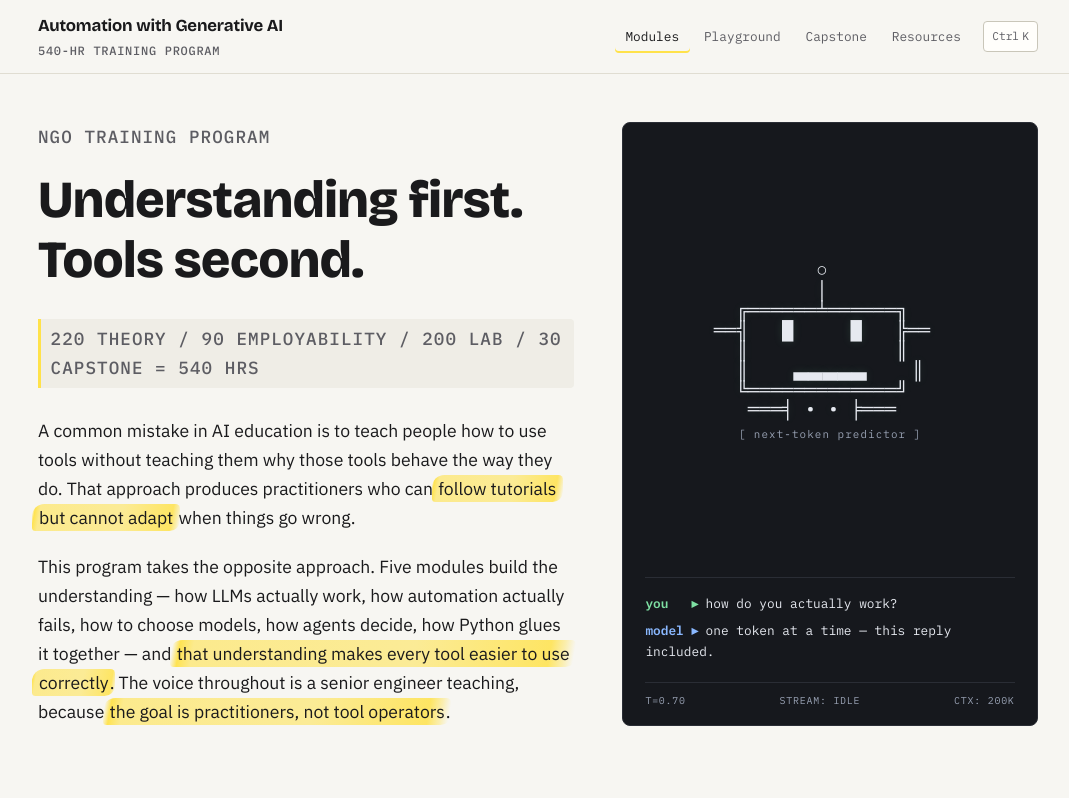
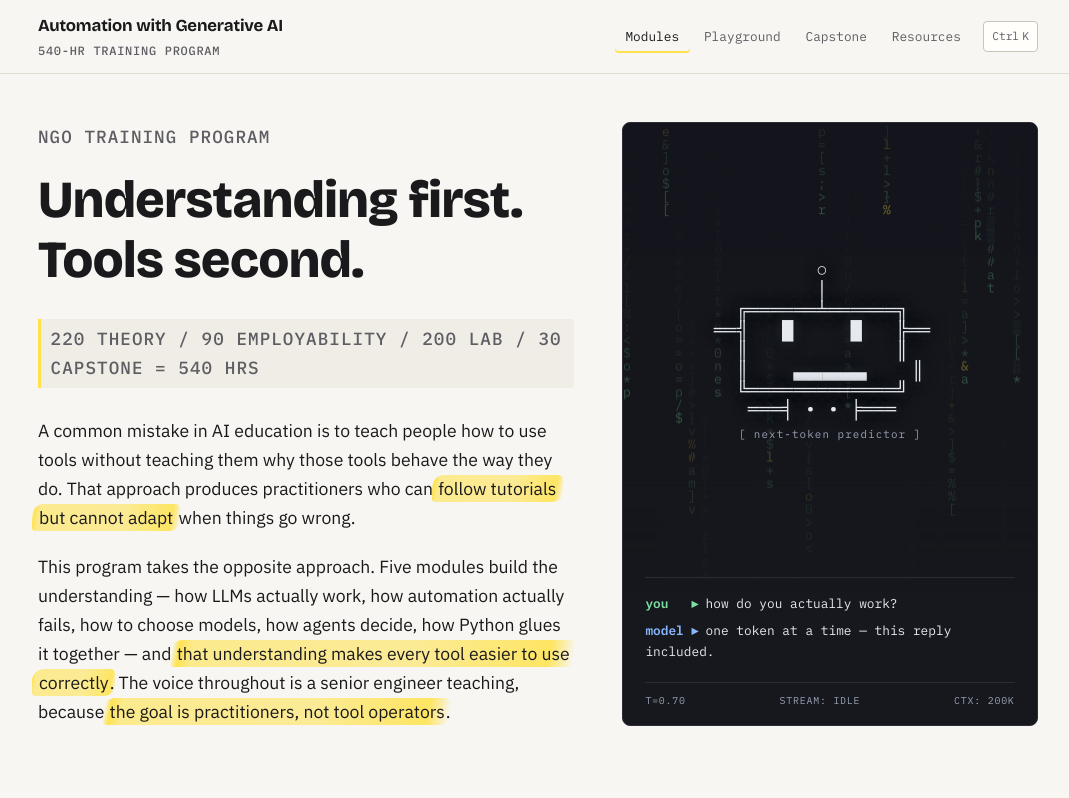
Before and after one commit to veeru594/gen-ai-course, a React (Vite) app: page / in a window 1280 px wide. Shown: the top 798 px of the page, without its empty margins (102-1171 px from the left). Built offline with nearby package versions, Linux system fonts and the light colour scheme.

Commit message:
Token rain: matrix-style falling glyphs on canvas behind the bot, masked above the chat

```diff
--- a/src/components/ui/AsciiHero.css
+++ b/src/components/ui/AsciiHero.css
@@ -1,4 +1,5 @@
 .ascii-hero {
+  position: relative;
   background: var(--code-bg);
   border: 1px solid var(--code-edge);
   border-radius: var(--radius-m);
@@ -9,6 +10,30 @@
   height: 100%;
   min-height: 24rem;
   overflow: hidden;
+}
+
+/* token rain lives behind everything, fading out before the chat */
+.ascii-hero-rain {
+  position: absolute;
+  inset: 0;
+  width: 100%;
+  height: 100%;
+  opacity: 0.55;
+  -webkit-mask-image: linear-gradient(
+    to bottom,
+    black 0%,
+    black 50%,
+    transparent 78%
+  );
+  mask-image: linear-gradient(to bottom, black 0%, black 50%, transparent 78%);
+  pointer-events: none;
+}
+
+.ascii-hero-top,
+.ascii-hero-chat,
+.ascii-hero-status {
+  position: relative;
+  z-index: 1;
 }
 
 .ascii-hero-top {
@@ -27,7 +52,11 @@
   line-height: 1.05;
   color: var(--code-ink);
   user-select: none;
-  text-shadow: 0 0 10px rgba(126, 224, 163, 0.12);
+  /* dark halo keeps the bot legible over the rain */
+  text-shadow:
+    0 0 8px #16181d,
+    0 0 16px #16181d,
+    0 0 14px rgba(126, 224, 163, 0.15);
 }
 
 .ascii-hero-caption {
--- a/src/components/ui/AsciiHero.tsx
+++ b/src/components/ui/AsciiHero.tsx
@@ -35,6 +35,83 @@ const EXCHANGES: Exchange[] = [
 const MOUTHS = ["▃▃▃▃▃", "▂▃█▃▂", "▂███▂", "▃▂▂▂▃", "▃▃█▃▃"];
 
 type Phase = "typing" | "streaming" | "holding";
+
+const RAIN_CHARS = "01<>{}[]/=+*#$%&;:atoknesrlmpv░▒";
+
+/** Matrix-style token rain on a canvas behind the bot. */
+function useTokenRain(
+  canvasRef: React.RefObject<HTMLCanvasElement>,
+  enabled: boolean,
+) {
+  useEffect(() => {
+    if (!enabled || typeof ResizeObserver === "undefined") {
+      return;
+    }
+    const canvas = canvasRef.current;
+    const ctx = canvas?.getContext("2d");
+    if (!canvas || !ctx) {
+      return;
+    }
+
+    const fontSize = 13;
+    let drops: number[] = [];
+    let raf = 0;
+    let last = 0;
+
+    function resize() {
+      if (!canvas || !ctx) {
+        return;
+      }
+      const rect = canvas.getBoundingClientRect();
+      canvas.width = Math.max(1, Math.floor(rect.width));
+      canvas.height = Math.max(1, Math.floor(rect.height));
+      const cols = Math.max(1, Math.floor(canvas.width / fontSize));
+      drops = Array.from({ length: cols }, () =>
+        Math.floor(Math.random() * -60),
+      );
+      ctx.fillStyle = "#16181d";
+      ctx.fillRect(0, 0, canvas.width, canvas.height);
+    }
+
+    const ro = new ResizeObserver(resize);
+    ro.observe(canvas);
+    resize();
+
+    function frame(t: number) {
+      raf = window.requestAnimationFrame(frame);
+      if (t - last < 75 || !canvas || !ctx) {
+        return;
+      }
+      last = t;
+      // translucent wipe leaves fading trails behind each drop
+      ctx.fillStyle = "rgba(22, 24, 29, 0.16)";
+      ctx.fillRect(0, 0, canvas.width, canvas.height);
+      ctx.font = `${fontSize}px "IBM Plex Mono", monospace`;
+      for (let i = 0; i < drops.length; i++) {
+        const y = drops[i] * fontSize;
+        if (y > 0) {
+          const ch = RAIN_CHARS[Math.floor(Math.random() * RAIN_CHARS.length)];
+          ctx.fillStyle =
+            Math.random() < 0.08
+              ? "rgba(255, 226, 74, 0.8)" // the occasional highlighter token
+              : "rgba(126, 224, 163, 0.55)";
+          ctx.fillText(ch, i * fontSize, y);
+        }
+        if (y > canvas.height && Math.random() > 0.975) {
+          drops[i] = Math.floor(Math.random() * -30);
+        } else {
+          drops[i]++;
+        }
+      }
+    }
+    raf = window.requestAnimationFrame(frame);
+
+    return () => {
+      window.cancelAnimationFrame(raf);
+      ro.disconnect();
+    };
+  }, [canvasRef, enabled]);
+}
 
 function usePrefersReducedMotion(): boolean {
   const [reduced, setReduced] = useState(
@@ -79,6 +156,9 @@ export function AsciiHero() {
   const [aTokens, setATokens] = useState(0);
   const [frame, setFrame] = useState(0);
   const phase = useRef<Phase>("typing");
+  const rainRef = useRef<HTMLCanvasElement>(null);
+
+  useTokenRain(rainRef, !reduced);
 
   // conversation loop
   useEffect(() => {
@@ -133,6 +213,7 @@ export function AsciiHero() {
       className="ascii-hero"
       aria-label="Terminal demo: an ASCII robot answers questions, streaming its reply one token at a time"
     >
+      <canvas className="ascii-hero-rain" ref={rainRef} aria-hidden="true" />
       <div className="ascii-hero-top" aria-hidden="true">
         <pre className="ascii-hero-bot">{buildBot({ speaking, blink, frame })}</pre>
         <p className="ascii-hero-caption">[ next-token predictor ]</p>
```
